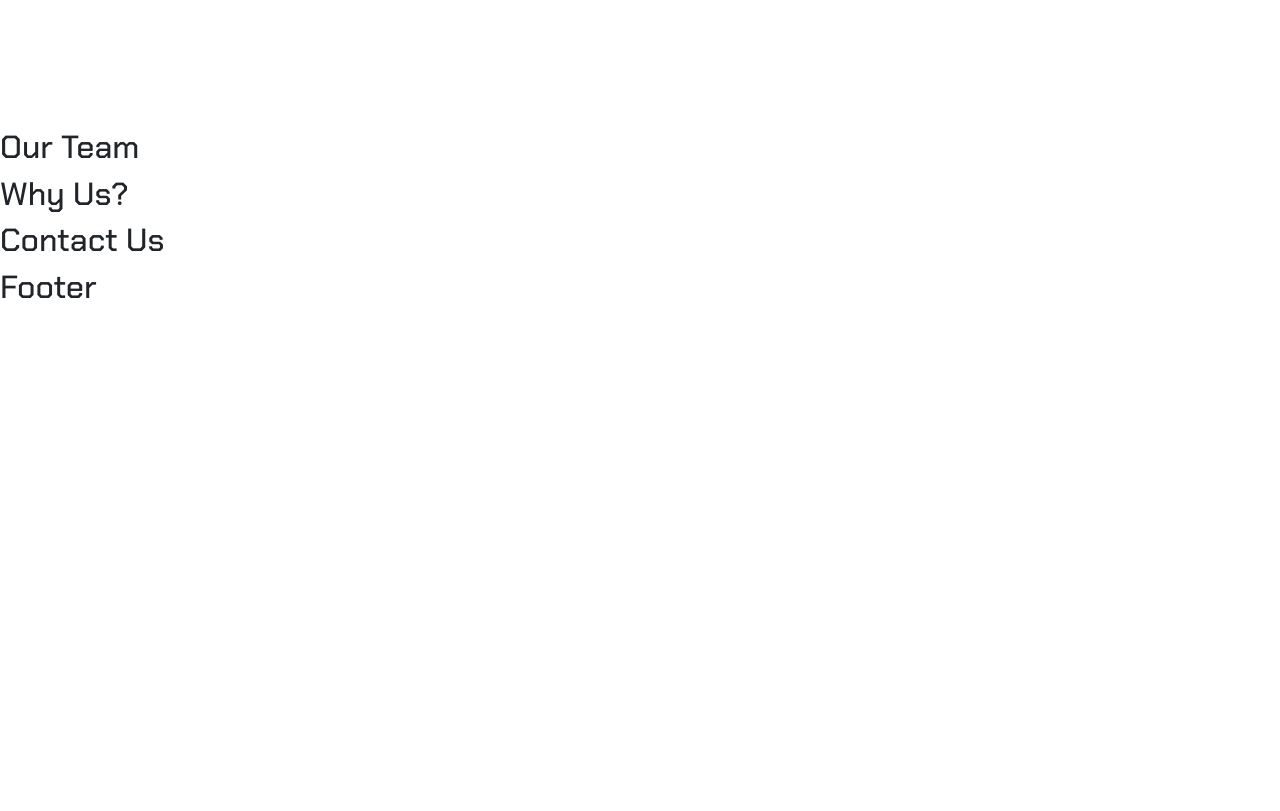
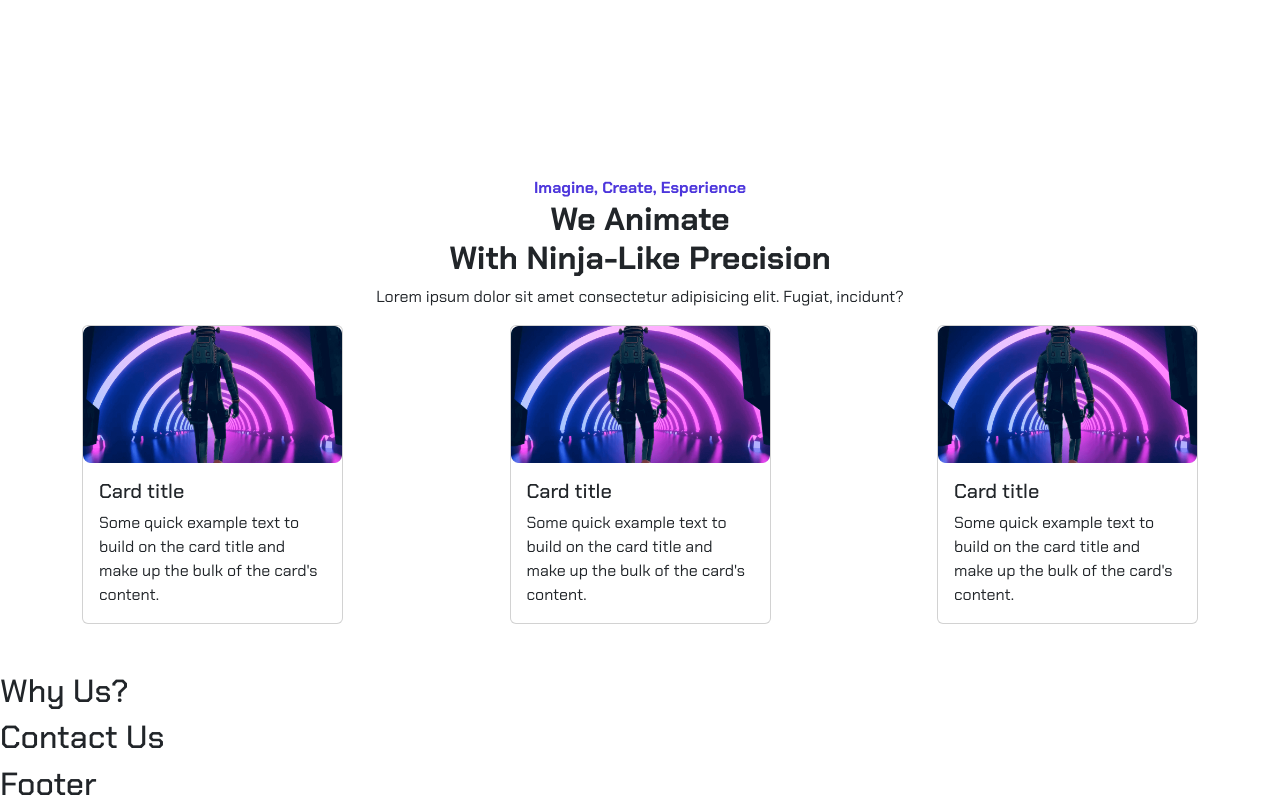
Before and after one commit to burillu/proj-html-vuejs, a Vue app: page / in a window 1280 px wide. Shown: the part 3480-4291 px from the top of the page. Before the commit the page ends 3794 px from the top, so only its background shows below. Built offline with nearby package versions, Linux system fonts and the light colour scheme.

Commit message:
add content in section

```diff
--- a/src/components/main/AppOurTeam.vue
+++ b/src/components/main/AppOurTeam.vue
@@ -1,12 +1,23 @@
 <template>
-    <div>
-        <h2>Our Team</h2>
-    </div>
+    <section class="py-5">
+        <div class="container">
+            <AppTitleSection />
+            <div class="row justify-content-between">
+                <div v-for="items in 3" class="col-3">
+                    <AppCard />
+                </div>
+            </div>
+        </div>
+    </section>
 </template>
 
 <script>
+import AppCard from './AppCard.vue';
+import AppTitleSection from './AppTitleSection.vue';
+
 export default {
-    name: 'AppOurTeam'
+    name: "AppOurTeam",
+    components: { AppTitleSection, AppCard }
 }
 </script>
 
```
